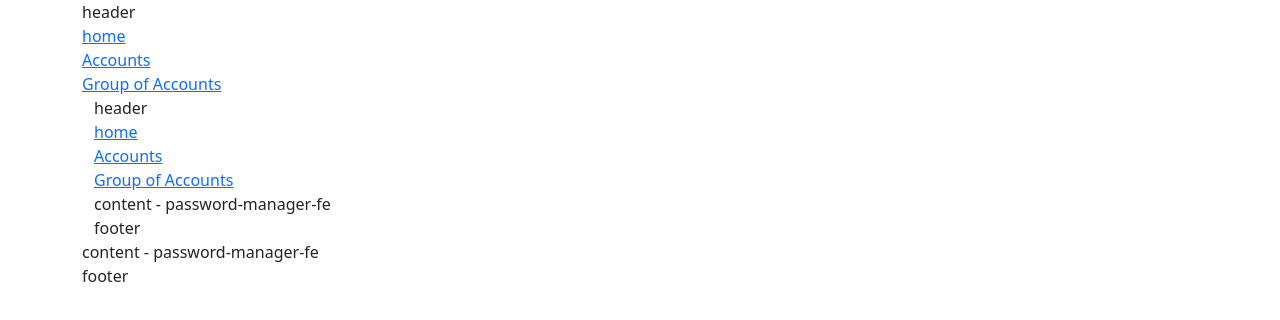
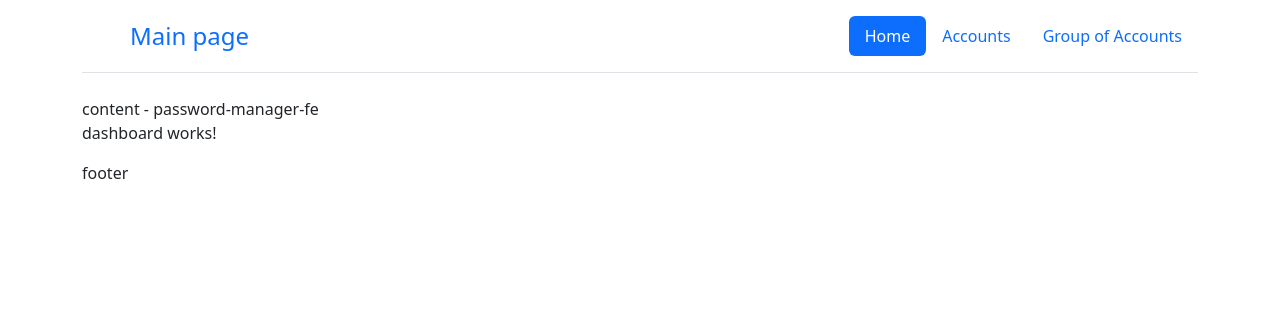
Before and after one commit to j-developer-days/password-manager-fe, an Angular app in the folder password-manager-fe/: page /home in a window 1280 px wide. Shown: the top 320 px of the page. Built offline with nearby package versions, Linux system fonts and the light colour scheme.

Commit message:
added new component in routing module added page title added header

```diff
--- a/password-manager-fe/src/app/app.module.ts
+++ b/password-manager-fe/src/app/app.module.ts
@@ -6,12 +6,14 @@ import { AppComponent } from './components/app.component';
 import { GroupAccountComponent } from './components/group-account/group-account.component';
 import { FormsModule } from '@angular/forms';
 import { AccountComponent } from './components/account/account.component';
+import { DashboardComponent } from './components/dashboard/dashboard.component';
 
 @NgModule({
   declarations: [
     AppComponent,
     GroupAccountComponent,
-    AccountComponent
+    AccountComponent,
+    DashboardComponent
   ],
   imports: [
     BrowserModule,
--- a/password-manager-fe/src/app/components/app.component.html
+++ b/password-manager-fe/src/app/components/app.component.html
@@ -1,15 +1,26 @@
 <div class="container">
-    <div>header</div>
+
     <div>
-        <nav>
-            <a routerLink="/home">home</a>
-            <br/>
-            <a routerLink="/accounts">Accounts</a>
-            <br/>
-            <a routerLink="/group-accounts">Group of Accounts</a>
-          </nav>
-        <router-outlet></router-outlet>
+        <header class="d-flex flex-wrap justify-content-center py-3 mb-4 border-bottom">
+          <a href="/" class="d-flex align-items-center mb-3 mb-md-0 me-md-auto link-body-emphasis text-decoration-none">
+            <svg class="bi me-2" width="40" height="32"><use xlink:href="#bootstrap"/></svg>
+            <span class="fs-4">Main page</span>
+          </a>
+
+          <ul class="nav nav-pills">
+            <li class="nav-item"><a href="#" class="nav-link active" aria-current="page" routerLink="/home">Home</a></li>
+            <li class="nav-item"><a href="#" class="nav-link" routerLink="/accounts">Accounts</a></li>
+            <li class="nav-item"><a href="#" class="nav-link" routerLink="/group-accounts">Group of Accounts</a></li>
+            <!-- <li class="nav-item"><a href="#" class="nav-link">FAQs</a></li> -->
+            <!-- <li class="nav-item"><a href="#" class="nav-link">About</a></li> -->
+          </ul>
+        </header>
+      </div>
+
+    <div>content - {{title}}
+
+      <router-outlet></router-outlet>
+
     </div>
-    <div>content - {{title}}</div>
     <div>footer</div>
 </div>
--- a/password-manager-fe/src/app/components/app.component.ts
+++ b/password-manager-fe/src/app/components/app.component.ts
@@ -7,4 +7,5 @@ import { Component } from '@angular/core';
 })
 export class AppComponent {
   title = 'password-manager-fe';
+
 }
--- /dev/null
+++ b/password-manager-fe/src/app/components/dashboard/dashboard.component.html
@@ -0,0 +1 @@
+<p>dashboard works!</p>
```
Also changed, not shown: password-manager-fe/src/app/app-routing.module.ts (+4 -4 lines), password-manager-fe/src/app/components/dashboard/dashboard.component.ts (added, +10 -0 lines), password-manager-fe/instructions.txt, password-manager-fe/src/app/components/dashboard/dashboard.component.css (added), 1 other file (tests, documents, lock files or other folders).
